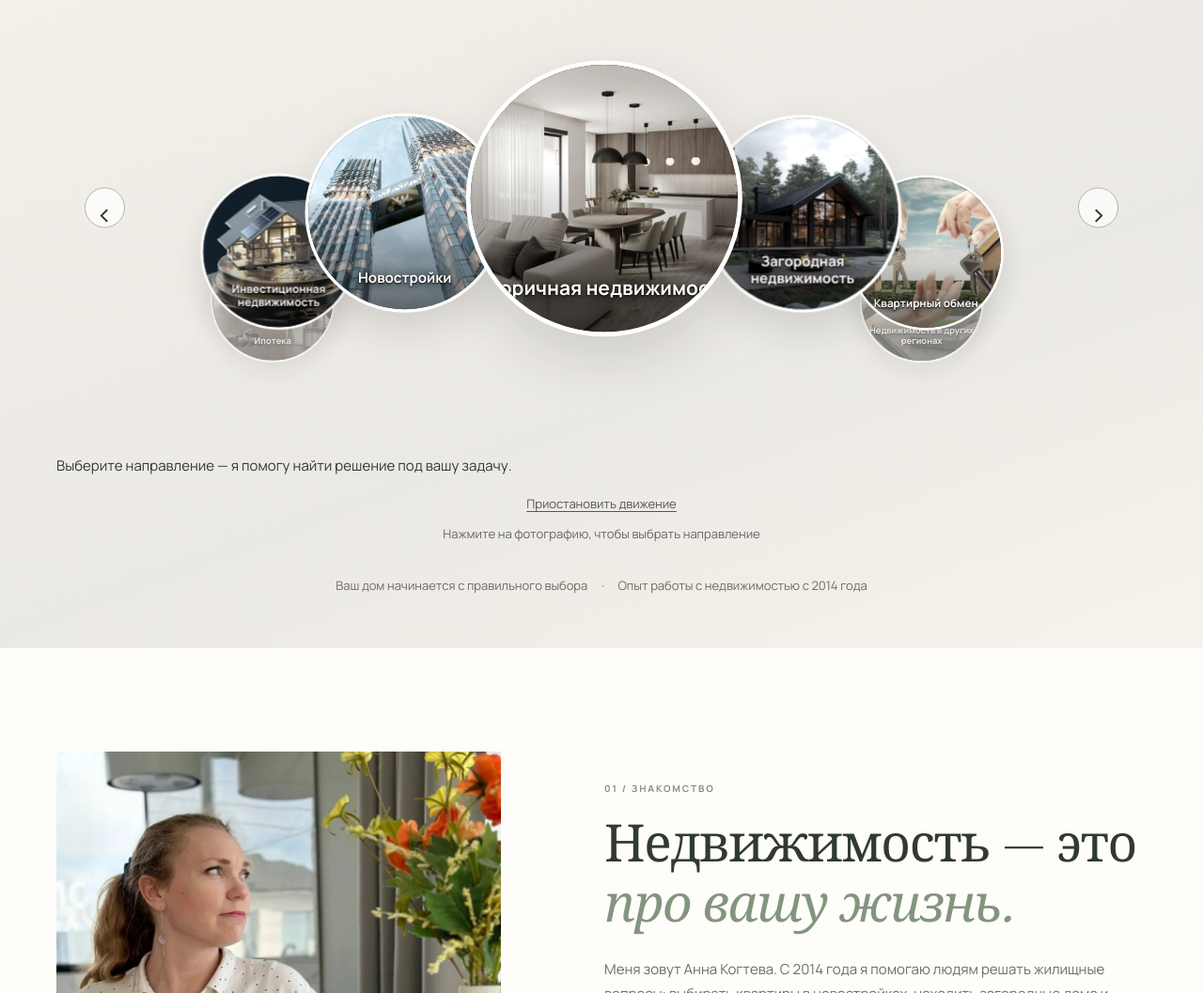
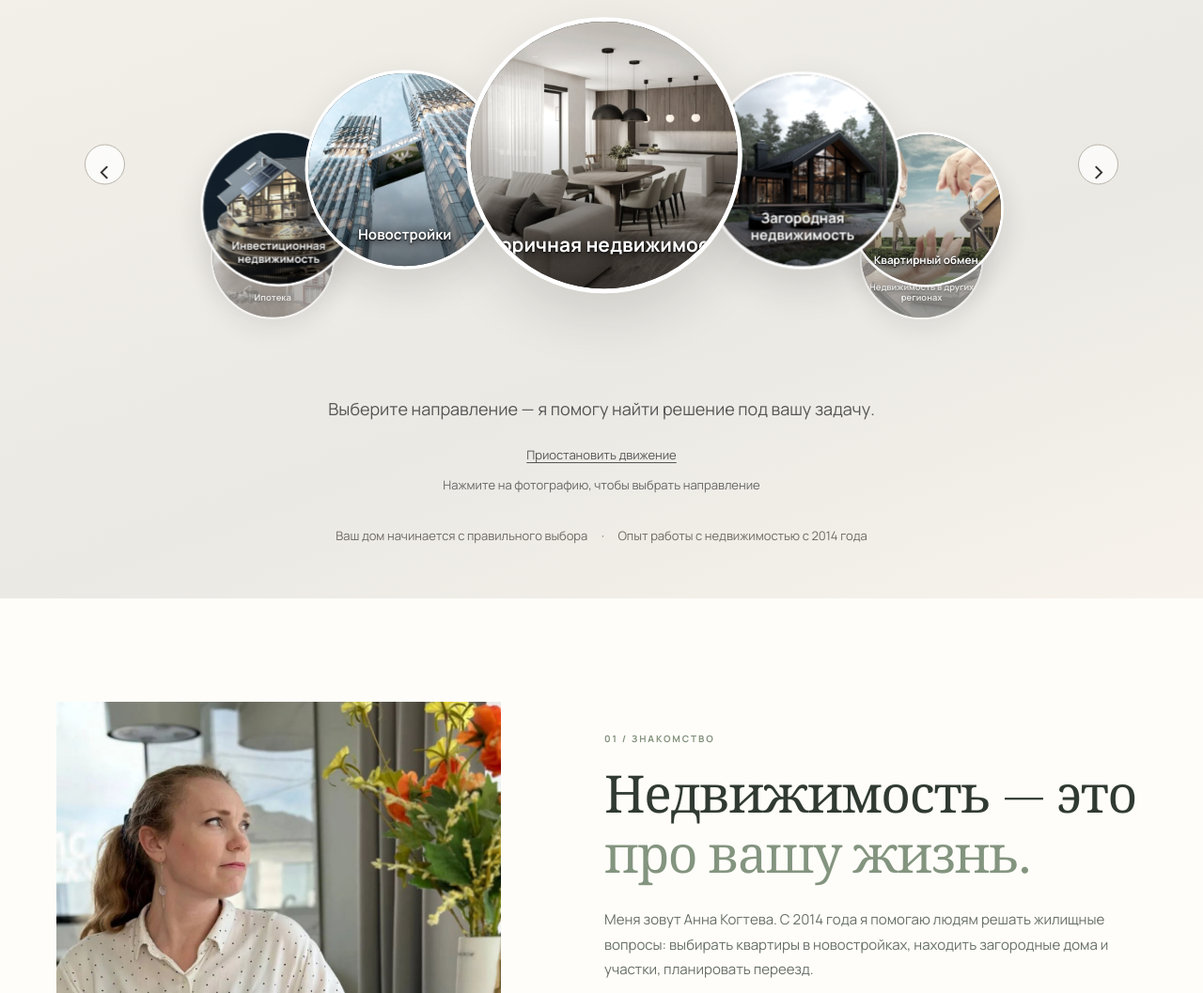
Before and after one commit to KogAnna/anna-kogteva-site, a plain HTML site: page index.html in a window 1280 px wide. Shown: the part 429-1486 px from the top of the page at 94% size. Drawn offline with nearby package versions, Linux system fonts and the light colour scheme; a web font is replaced by a local one.

Commit message:
Remove italic accents and lift property orbit

```diff
--- a/styles.css
+++ b/styles.css
@@ -62,3 +62,10 @@
   .choice-heading .eyebrow{font-size:9px;letter-spacing:.08em;line-height:1.5}
   .orbit-shell{margin-top:0;transform:translateY(-16px)}
 }
+
+/* Акцентные фразы без курсива; круги выше, пояснение под ними */
+h1 em,h2 em,.choice-heading em{font-style:normal}
+.choice-heading h1{margin-bottom:0}
+.orbit-shell{margin-top:-28px;transform:translateY(-18px)}
+.choice-invitation{text-align:center;color:#555;line-height:1.6;font-size:clamp(15px,1.7vw,18px);margin:-22px auto 22px;max-width:720px}
+@media(max-width:650px){.orbit-shell{margin-top:-34px;transform:translateY(-18px)}.choice-invitation{margin:-25px auto 22px;padding:0 8px;font-size:15px}}
```
